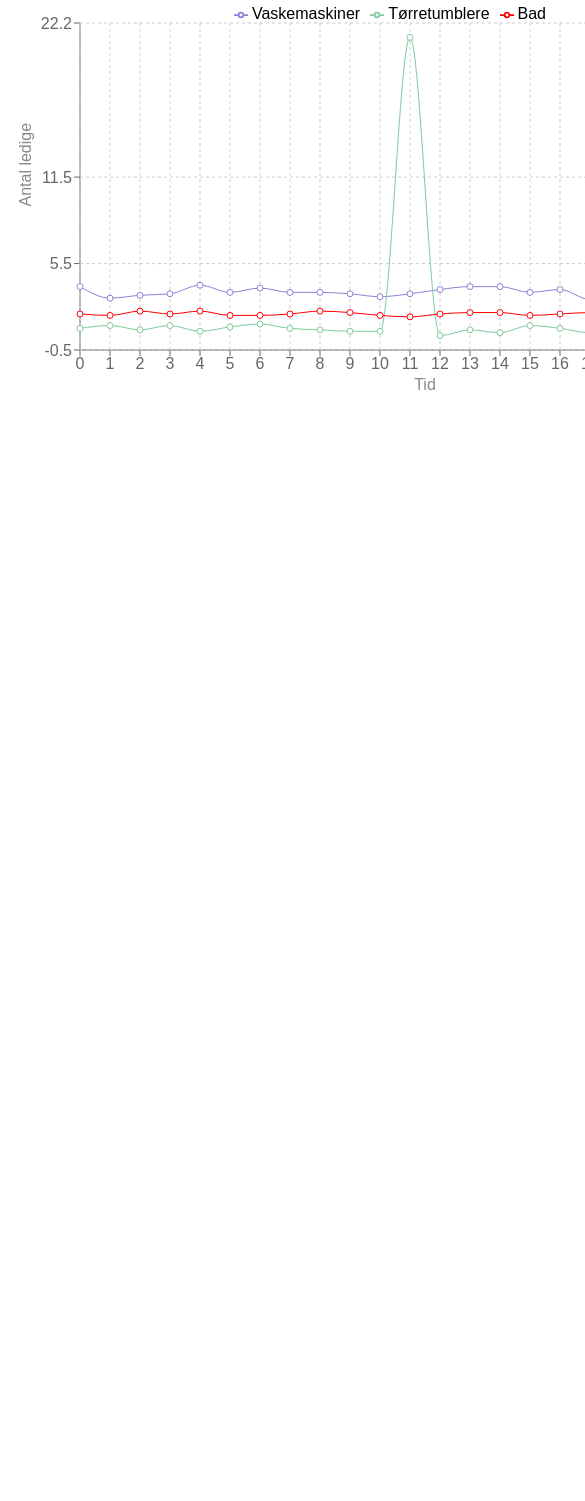
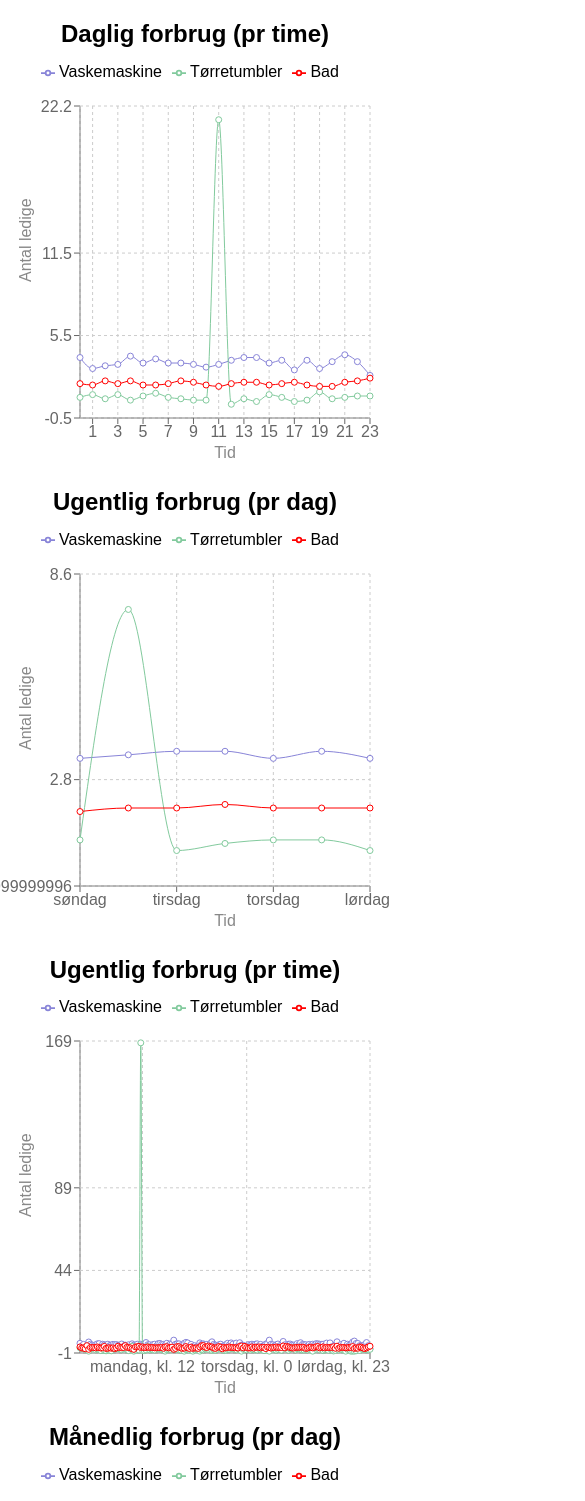
Before and after one commit to sorenlouv/washing-stats, a React (Create React App) app in the folder wash-client/: page / in a window 390 px wide. Shown: the top 1501 px of the page, 585 px wide, since content can reach past the window. Before the commit the page ends 844 px from the top, so only its background shows below. Built offline with nearby package versions, Linux system fonts and the light colour scheme.

Commit message:
Add responsive charts

```diff
--- a/wash-client/src/App.js
+++ b/wash-client/src/App.js
@@ -1,5 +1,6 @@
 import React from 'react';
 import {
+  ResponsiveContainer,
   LineChart,
   Legend,
   Line,
@@ -18,16 +19,12 @@ import {
 
 import './App.css';
 
-const data = getByHoursOfDay(sampleData);
-
-function App() {
+function Chart({ data }) {
   return (
-    <div className="App">
+    <ResponsiveContainer width="100%" height={400}>
       <LineChart
-        width={800}
-        height={400}
         data={data}
-        margin={{ top: 5, right: 30, left: 20, bottom: 20 }}
+        margin={{ top: 20, right: 20, left: 20, bottom: 20 }}
       >
         <XAxis
           label={{
@@ -51,6 +48,11 @@ function App() {
         <CartesianGrid strokeDasharray="3 3" />
         <Tooltip />
         <Legend
+          wrapperStyle={{
+            top: '-5px',
+            left: '50%',
+            transform: 'translateX(-50%)'
+          }}
           verticalAlign="top"
           onClick={() => {
             debugger;
@@ -58,18 +60,20 @@ function App() {
         />
 
         <Line
-          name="Vaskemaskiner"
+          name="Vaskemaskine"
           type="monotone"
           dataKey="washersAvg"
           stroke="#8884d8"
           activeDot={{ r: 8 }}
         />
+
         <Line
-          name="Tørretumblere"
+          name="Tørretumbler"
           type="monotone"
           dataKey="dryersAvg"
           stroke="#82ca9d"
         />
+
         <Line
           name="Bad"
           type="monotone"
@@ -77,6 +81,29 @@ function App() {
           stroke="#ff0000"
         />
       </LineChart>
+    </ResponsiveContainer>
+  );
+}
+
+function App() {
+  const hoursOfDay = getByHoursOfDay(sampleData);
+  const dayOfWeek = getByDayOfWeek(sampleData);
+  const hourOfWeek = getByHourOfWeek(sampleData);
+  const dayOfMonth = getByDayOfMonth(sampleData);
+
+  return (
+    <div className="App">
+      <h2>Daglig forbrug (pr time)</h2>
+      <Chart data={hoursOfDay} />
+
+      <h2>Ugentlig forbrug (pr dag)</h2>
+      <Chart data={dayOfWeek} />
+
+      <h2>Ugentlig forbrug (pr time)</h2>
+      <Chart data={hourOfWeek} />
+
+      <h2>Månedlig forbrug (pr dag)</h2>
+      <Chart data={dayOfMonth} />
     </div>
   );
 }
--- a/wash-client/src/utils.js
+++ b/wash-client/src/utils.js
@@ -4,7 +4,7 @@ import _ from 'lodash';
 export function getByDayOfWeek(items) {
   return getChartData(items, item => {
     const key = new Date(item.time).getDay();
-    const label = key;
+    const label = getWeekdayLabel(key);
     return { key, label };
   });
 }
```
